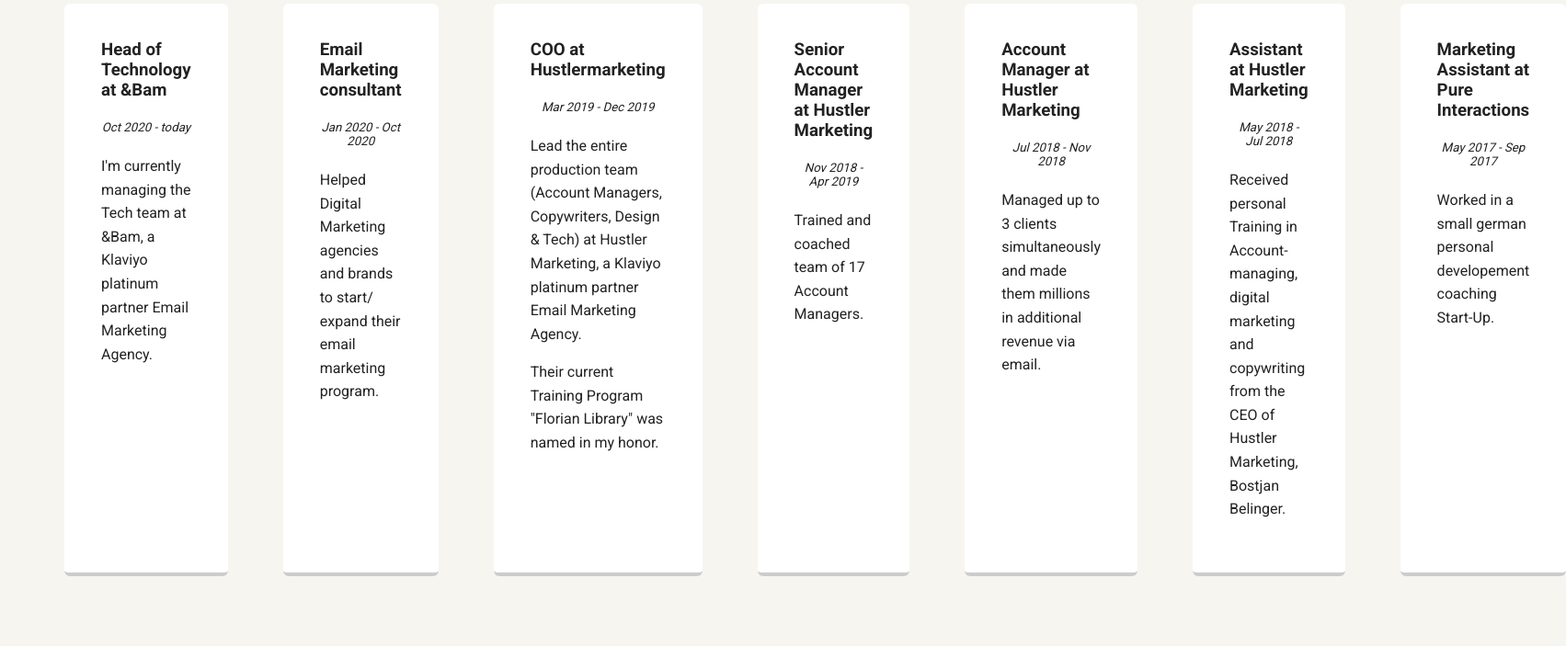
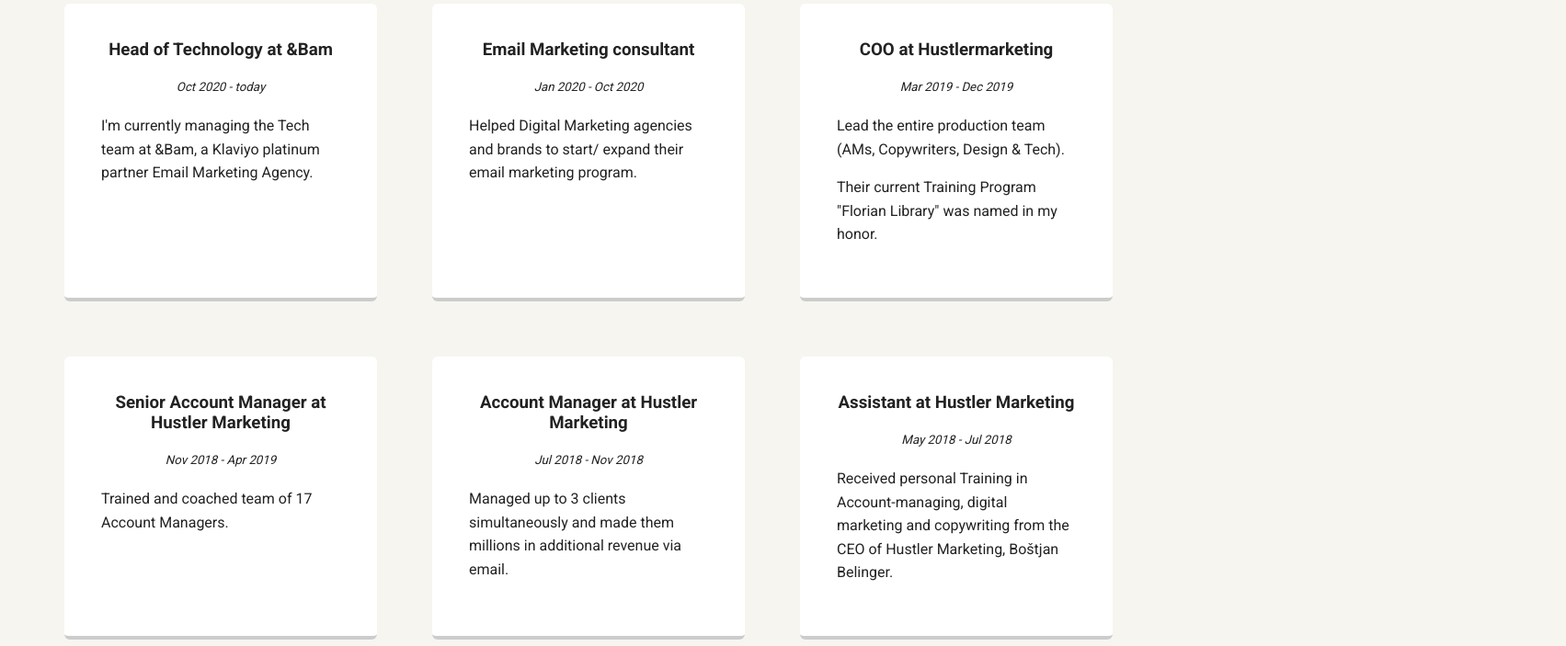
Before and after one commit to florian-bam/Tech-Degree-Project-1, a plain HTML site: page experience.html in a window 1280 px wide. Shown: the part 217-920 px from the top of the page at 92% size, 1703 px wide, since content can reach past the window. Drawn offline with Linux system fonts and the light colour scheme; a web font is replaced by a local one.

Commit message:
before adding hobby.html

```diff
--- a/experience.html
+++ b/experience.html
@@ -19,45 +19,54 @@
             </nav>
             <h1 class="experience-title">My experience</h1>
         </header>
-        <main class="flex" id="main-experience">
-            <section class="card">
+        <main id="main-experience">
+            <section class="flex">
+                <article class="card-experience">
                     <h3>Head of Technology at &Bam</h3>
                     <h5>Oct 2020 - today</h5>
                     <p>I'm currently managing the Tech team at &Bam, a Klaviyo platinum partner Email Marketing Agency.</p>
-            </section>
-            <section class="card">
+                </article>
+                <article class="card-experience">
                     <h3>Email Marketing consultant</h3>
                     <h5>Jan 2020 - Oct 2020</h5>
                     <p>Helped Digital Marketing agencies and brands to start/ expand their email marketing program. </p>
-            </section>
-            <section class="card">
+                </article>
+                <article class="card-experience">
                     <h3>COO at Hustlermarketing</h3>
                     <h5>Mar 2019 - Dec 2019</h5>
-                <p>Lead the entire production team (Account Managers, Copywriters, Design & Tech) at Hustler Marketing, a Klaviyo platinum partner Email Marketing Agency.</p>
+                    <p>Lead the entire production team (AMs, Copywriters, Design & Tech).</p>
                     <p>Their current Training Program "Florian Library" was named in my honor.</p>
+                </article>
             </section>
-            <section class="card">
+            <section class="flex">
+                <article class="card-experience">
                     <h3>Senior Account Manager at Hustler Marketing</h3>
                     <h5>Nov 2018 - Apr 2019</h5>
                     <p>Trained and coached team of 17 Account Managers.</p>
-            </section>
-            <section class="card">
+                </article>
+                <article class="card-experience">
                     <h3>Account Manager at Hustler Marketing</h3>
                     <h5>Jul 2018 - Nov 2018</h5>
                     <p>Managed up to 3 clients simultaneously and made them millions in additional revenue via email.</p>
-            </section>
-            <section class="card">
+                </article>
+                <article class="card-experience">
                     <h3>Assistant at Hustler Marketing</h3>
                     <h5>May 2018 - Jul 2018</h5>
-                <p><p>Received personal Training in Account-managing, digital marketing and copywriting from the CEO of Hustler Marketing, Bostjan Belinger.</p></p>
+                    <p><p>Received personal Training in Account-managing, digital marketing and copywriting from the CEO of Hustler Marketing, Bo&scaron;tjan Belinger.</p></p>
+                </article>
             </section>
-            <section class="card">
+            <section class="flex">
+                <article class="card-experience" style="max-width: 350px;">
                     <h3>Marketing Assistant at Pure Interactions</h3>
                     <h5>May 2017 - Sep 2017</h5>
                     <p>Worked in a small german personal developement coaching Start-Up. </p>
+                </article>
             </section>
         </main>
         <footer>
+            <ul>
+                <li><a href="https://github.com/florian-bam" class="social github">Github</a></li>
+            </ul>
             <p>&copy; 2021 Florian Gröne</p>
         </footer>
     </body>
--- a/styles.css
+++ b/styles.css
@@ -95,7 +95,8 @@ header .profile-image:hover {
 .card {
   margin: 30px;
   padding: 20px 40px 40px;
-  max-width: 500px;
+  width: -webkit-fill-available;
+  max-width: 600px;
   text-align: left;
   background: #fff;
   border-bottom: 4px solid #ccc;
@@ -220,6 +221,27 @@ h5 {
   font-weight: normal;
 }
 
+h2 {
+  text-align: center;
+}
+h3 {
+  text-align: center;
+}
+/* different .card, because 3 per row, not 2 */
+.card-experience {
+  margin: 30px;
+  padding: 20px 40px 40px;
+  width: -webkit-fill-available;
+  text-align: left;
+  background: #fff;
+  border-bottom: 4px solid #ccc;
+  border-radius: 6px;
+  transition: all .5s;
+}
+.card-experience:hover {
+  border-color: rgb(252,15,72);
+}
+
 /* Florian end */
 
 /* Styles for larger screens */
```
Also changed, not shown: hobbies.html (+3 -0 lines), index.html (+7 -8 lines), 1 other file. Lines whose indentation alone changed are shown as unchanged.
